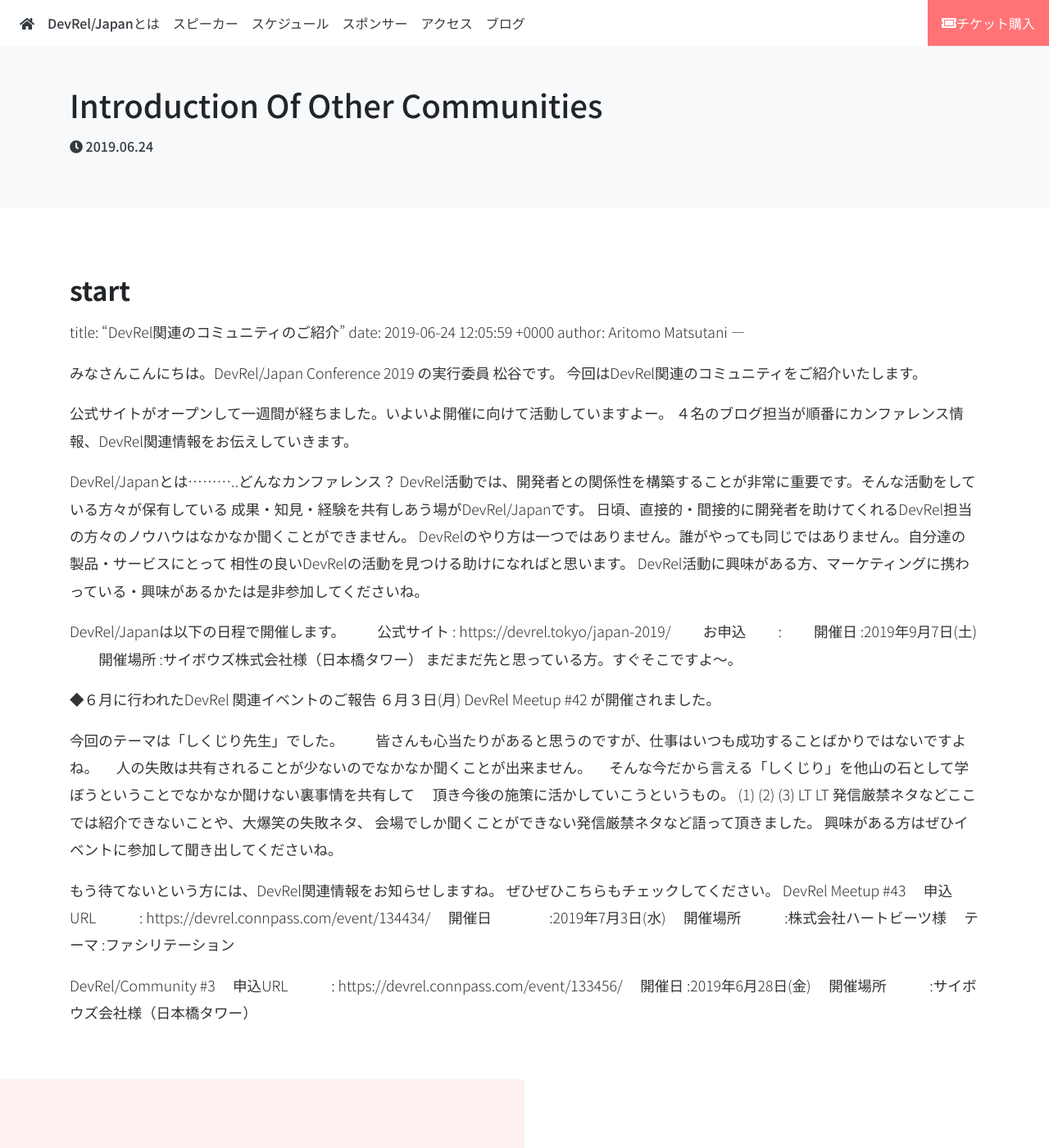
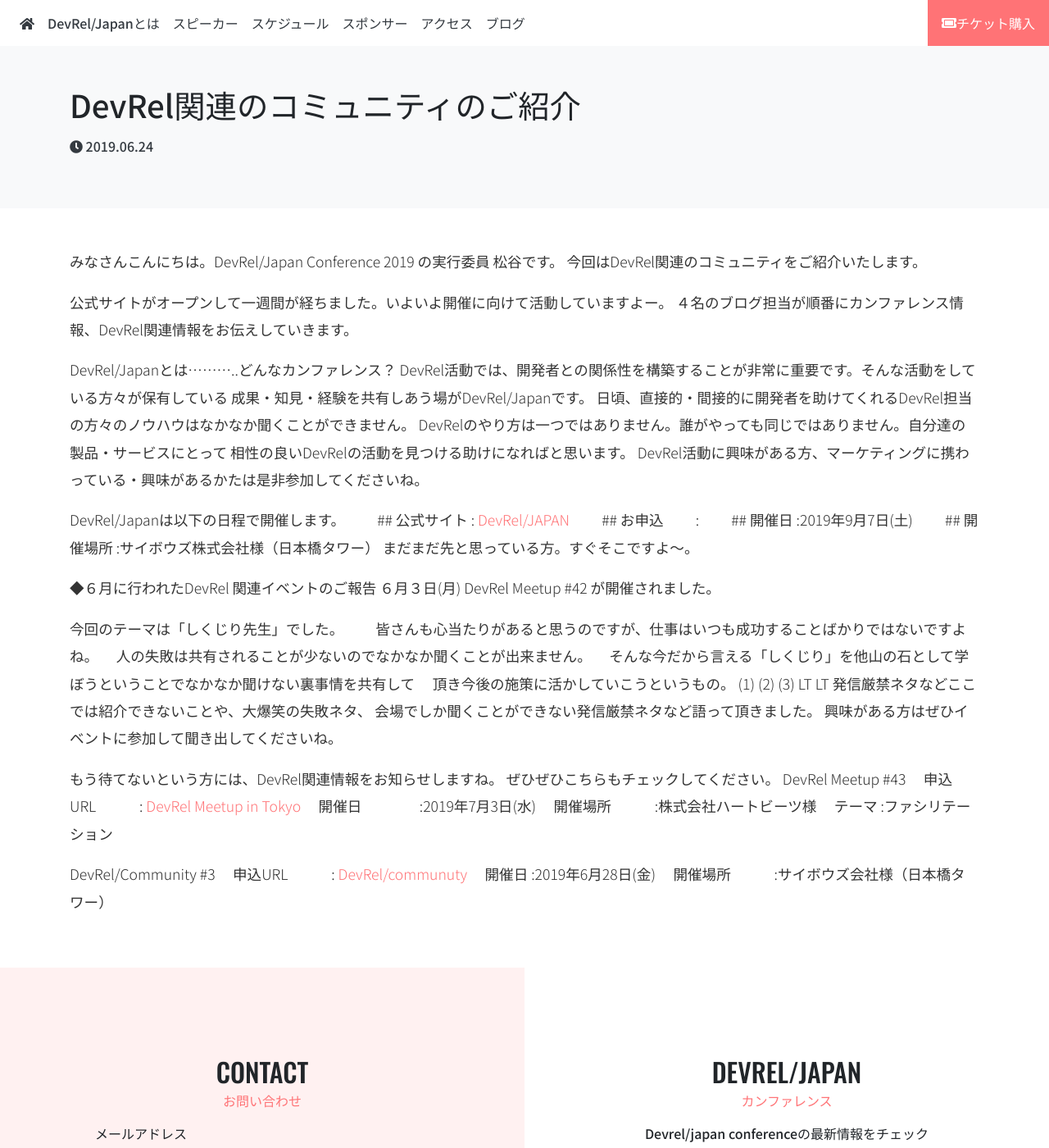
Before and after one commit to DevRelMeetupTokyo/japan-2019, a Jekyll site: the page built from _posts/2019-06-24-introduction-of-other-communities.md, in a window 1280 px wide and 1400 px high. Shown: the whole window at 82% size. Built offline with Jekyll 4.4.1, drawn with Linux system fonts in a browser that asks for light colours; nearby versions of some CDN libraries; comment, search, counter and statistics services are not loaded; some of the changed lines change nothing that is shown.

Commit message:
Update 2019-06-24-introduction-of-other-communities.md

```diff
--- a/_posts/2019-06-24-introduction-of-other-communities.md
+++ b/_posts/2019-06-24-introduction-of-other-communities.md
@@ -1,4 +1,3 @@
-start
 ---
 title:  "DevRel関連のコミュニティのご紹介"
 date:   2019-06-24 12:05:59 +0000
@@ -21,10 +20,10 @@
 DevRel活動に興味がある方、マーケティングに携わっている・興味があるかたは是非参加してくださいね。
 
 DevRel/Japanは以下の日程で開催します。
-　　公式サイト : https://devrel.tokyo/japan-2019/
-　　お申込　　 :
-　　開催日        :2019年9月7日(土)
-　　開催場所    :サイボウズ株式会社様（日本橋タワー）
+　　## 公式サイト :  [DevRel/JAPAN](https://devrel.tokyo/japan-2019/)
+　　## お申込　　 :
+　　## 開催日    :2019年9月7日(土)
+　　## 開催場所   :サイボウズ株式会社様（日本橋タワー）
 まだまだ先と思っている方。すぐそこですよ〜。
 
 ◆６月に行われたDevRel 関連イベントのご報告
@@ -49,12 +48,12 @@
 もう待てないという方には、DevRel関連情報をお知らせしますね。
 ぜひぜひこちらもチェックしてください。
 DevRel Meetup #43
-　申込URL　　　: https://devrel.connpass.com/event/134434/
+　申込URL　　　:  [DevRel Meetup in Tokyo](https://devrel.connpass.com/event/134434/)
 　開催日　　　　:2019年7月3日(水)
 　開催場所　　　:株式会社ハートビーツ様
 　テーマ      :ファシリテーション
 
 DevRel/Community #3
-　申込URL　　　: https://devrel.connpass.com/event/133456/
+　申込URL　　　:  [DevRel/communuty](https://devrel.connpass.com/event/133456/)
 　開催日      :2019年6月28日(金)
 　開催場所　　　:サイボウズ会社様（日本橋タワー）
```
